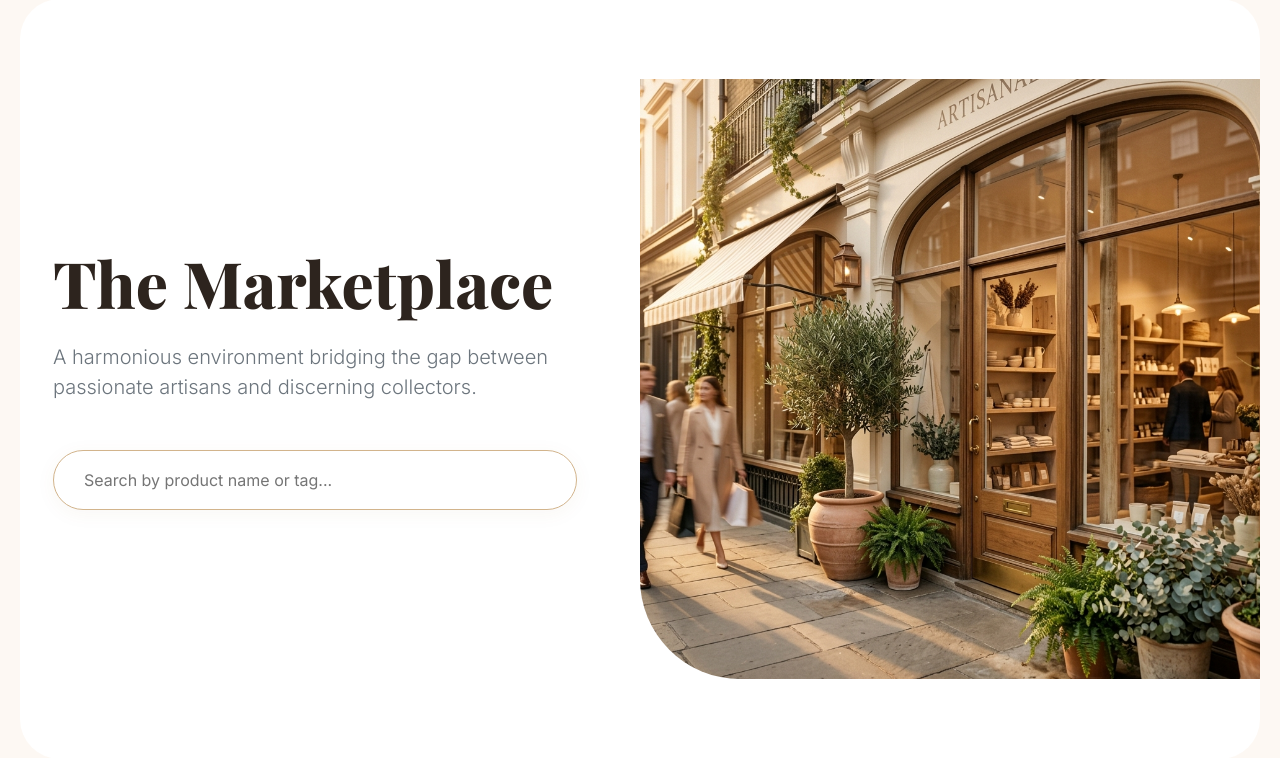
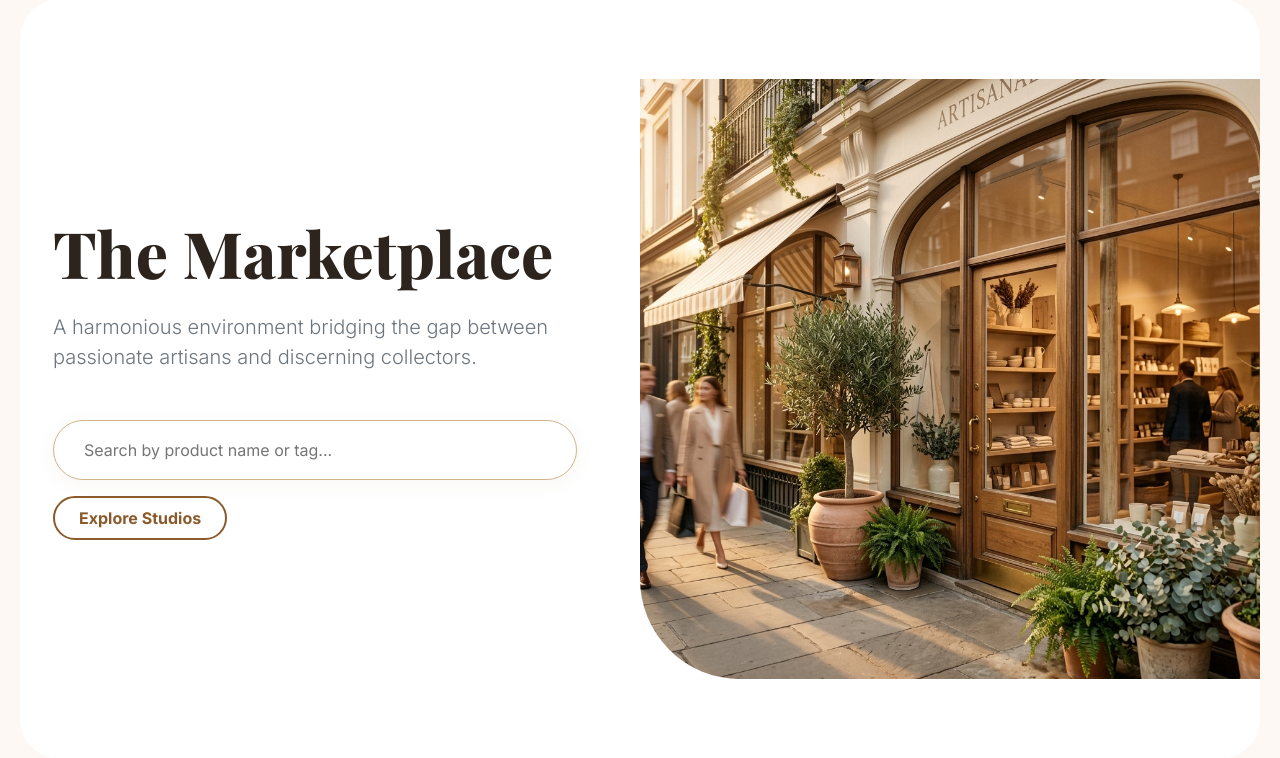
Before and after one commit to QtImM/COMP7640-GroupProject-, a Flask app: page /home/1 in a window 1280 px wide. Shown: the part 165-923 px from the top of the page. Run offline with Flask 2, Linux system fonts and the light colour scheme; the visitor is signed in with stand-in values (Sample User, id 1); data that the repository does not hold is empty; some libraries are stand-ins or nearby versions.

Commit message:
Unify root setup and add vendor-browse button for customers

```diff
--- a/db_config.py
+++ b/db_config.py
@@ -6,7 +6,6 @@ import yaml
 def load_db_config():
     project_root = Path(__file__).resolve().parent
     candidate_paths = [
-        project_root / "ECommerce-Grocery-Store" / "database.yaml",
         project_root / "database.yaml",
         project_root / "database copy.yaml",
     ]
--- a/market/templates/home.html
+++ b/market/templates/home.html
@@ -16,6 +16,9 @@
           <input type="text" class="glass-search" placeholder="{{ t('search_placeholder') }}" name="q" value="{{ search_term }}">
           {% if vendor_filter_id %}<input type="hidden" name="vendor_id" value="{{ vendor_filter_id }}">{% endif %}
         </form>
+        <div class="mt-3">
+          <a href="{{ url_for('vendorListing') }}" class="btn btn-outline-dark rounded-pill px-4 py-2 font-weight-bold" style="border: 2px solid var(--bh-primary); color: var(--bh-primary);">{{ t('explore_studios') }}</a>
+        </div>
       </div>
     </div>
     <div class="col-lg-6 px-0">
```
Also changed, not shown: COMP7640_验证清单.md (+1 -1 lines), README.md.
